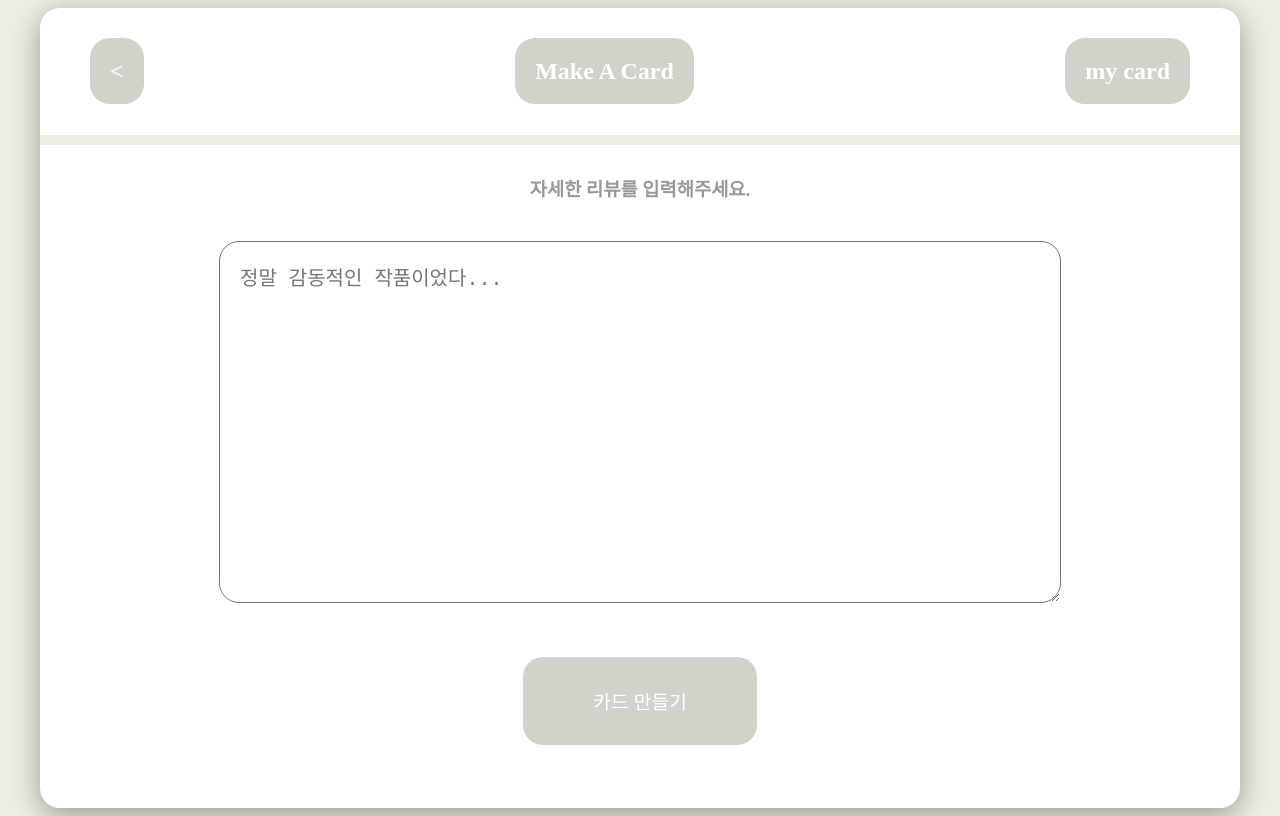
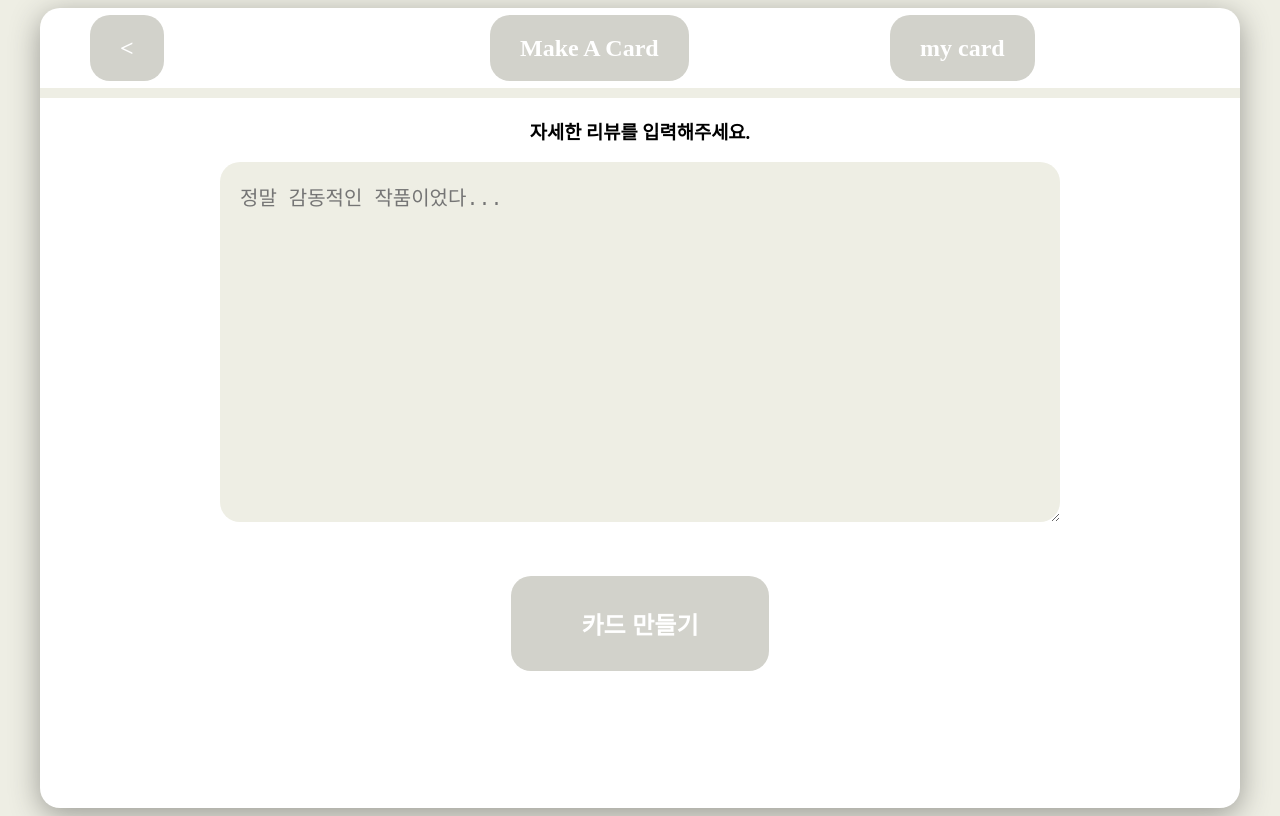
Before and after one commit to khy731/Movie-Card, a React (Create React App) app: page /create in a window 1280 px wide. Built offline with nearby package versions, Linux system fonts and the light colour scheme.

Commit message:
CSS 레이아웃 변경
- grid, flex 적용
- 수직 center 옵션은 보완이 필요해 보임

```diff
--- a/src/App.css
+++ b/src/App.css
@@ -6,6 +6,7 @@ body {
     display: flex;
     justify-content: center;
     align-items: center;
+
     min-height: 100vh;
 }
 
@@ -16,6 +17,7 @@ a {
 .App {
     min-height: 100vh;
     width: 150vh;
+
     box-shadow: #999993 0px 7px 30px 0px;
     background-color: white;
     border-radius: 20px;
@@ -24,40 +26,47 @@ a {
 /* Header */
 
 .Header {
-    display: flex;
-    justify-content: space-between;
-    width: 100%;
+    display: grid;
+    grid-template-columns: 1fr 1fr 1fr;
     align-items: center;
+
+    height: 10vh;
+
     border-bottom: 10px solid #eeeee4;
-    margin-bottom: 5px;
     border-radius: 20px 20px 0 0;
 }
 
-.Header > h2 {
-    padding: 30px;
+.Header  a {
+    margin: 50px;
+    padding: 20px;
+    padding-left: 30px;
+    padding-right: 30px;
+
+    background-color: #D2D2CB;
+    color: white;
+    border-radius: 20px;
 }
 
-.Header  a {
-    margin-top: 20px;
-    margin-left: 20px;
-    margin-right: 20px;
-
+.Header .leftChild {
+    text-align: start;
+}
+.Header .centerChild {
     text-align: center;
-    padding: 20px;
-    border-radius: 20px;
-    background-color: #D2D2CB;
-    color: white
 }
-
+.Header .rightChild {
+    text-align: end;
+}
 /* Home */
 
 .Home {
-    margin-top: 18%;
-    text-align: center;
+    display: flex;
+    flex-direction: column;
+    align-items: center;
+    justify-content: center;
 }
 
 .Home h1 {
-    margin: 100px;
+    margin: 150px;
     color: #999993;
 }
 
@@ -67,6 +76,7 @@ a {
     padding-right: 80px;
 
     font-size: x-large;
+    font-weight: bold;
     color: white;
     background-color: #D2D2CB;
     border-radius: 20px;
@@ -81,7 +91,7 @@ a {
 .New h2 {
     color:#999993;
     padding: 50px;
-    margin: 50px;
+    margin: 100px;
     margin-bottom: 10px;
 }
 
@@ -89,13 +99,18 @@ a {
     margin-bottom: 50px;
     padding: 10px;
 
-    width: 100vh;
+    width: 50vw;
     height: 5vh;
+    border: none;
     border-radius: 20px;
+    background-color: #eeeee4;
 
     text-align: center;
     font-size: x-large;
+}
 
+.New select {
+    width: 20vw;
 }
 
 .New button {
@@ -107,7 +122,7 @@ a {
     border-radius: 20px;
     background-color: #D2D2CB;
     color: white;
-    font-size: large;
+    font-size: x-large;
 
     cursor: pointer;
 }
@@ -118,17 +133,12 @@ a {
     text-align: center;
 }
 
-.Create h1  {
-    color:#999993;
-    padding: 50px;
-    margin: 50px;
-    margin-bottom: 10px;
-}
+.Create h2 {
+    margin-top: 100px;
+    margin-bottom: 30px;
 
-.Create h3 {
     color:#999993;
     padding: 10px;
-    margin-bottom: 30px;
 }
 
 .Create textarea {
@@ -137,7 +147,10 @@ a {
 
     width: 100vh;
     height: 40vh;
+
+    border: none;
     border-radius: 20px;
+    background-color: #eeeee4;
     font-size: x-large;
 }
 
@@ -150,7 +163,8 @@ a {
     border-radius: 20px;
     background-color: #D2D2CB;
     color: white;
-    font-size: larger;
+    font-size: x-large;
+    font-weight: bold;
 
     cursor: pointer;
 }
@@ -161,19 +175,19 @@ a {
     margin: 70px;
     margin-top: 50px;
     padding: 20px;
+
     border-radius: 20px;
 }
 
 .MyCard > div {
     display: flex;
-    justify-content: space-between;
     flex-wrap: wrap;
 }
 
 .MyCard h2 {
     color: #62625F;
     text-align: center;
-    margin-bottom: 100px;
+    margin-bottom: 50px;
 }
 
 .AllCard {
@@ -181,8 +195,9 @@ a {
 }
 
 .AllCard h3 {
+    padding-bottom: 30px;
+
     text-align: center;
-    padding-bottom: 30px;
     color: #62625F;
     border-bottom: 1px solid #999993;
 }
@@ -190,33 +205,59 @@ a {
 /* CardList */
 
 .CardList {
-    width: 20vw;
-    min-height: 15vh;
+    margin: 30px;
     padding: 30px;
     margin-bottom: 30px;
+
+    max-width: 20vw;
+    min-height: 10vh;
     background-color: #eeeee4;
     border-radius: 20px;
 }
 
-.CardList > h3{
+.CardList > h3 {
     margin-bottom: 50px;
 }
 
 /* Card */
 
 .Card {
+    margin: 0 auto;
+    margin-top: 130px;
+    padding: 30px;
+
+    text-align: center;
+    color: #999993;
     width: 20vw;
-    margin: 0 auto;
     min-height: 15vh;
-    padding: 30px;
-    margin-bottom: 30px;
     background-color: #eeeee4;
     border-radius: 20px;
 }
 
 .Card h3 {
-    text-align: center;
     padding-bottom: 30px;
+    border-bottom: 1px solid #999993;
+
     color: #62625F;
-    border-bottom: 1px solid #999993;
 }
+
+.Card textarea {
+    width: 20vw;
+    height: 10vh;
+}
+
+.Card button {
+    margin-top: 30px;
+    margin-right: 20px;
+    padding: 10px;
+    padding-left: 20px;
+    padding-right: 20px;
+
+    border: none;
+    border-radius: 20px;
+    background-color: #D2D2CB;
+    color: white;
+    font-size: large;
+
+    cursor: pointer;
+}
```
